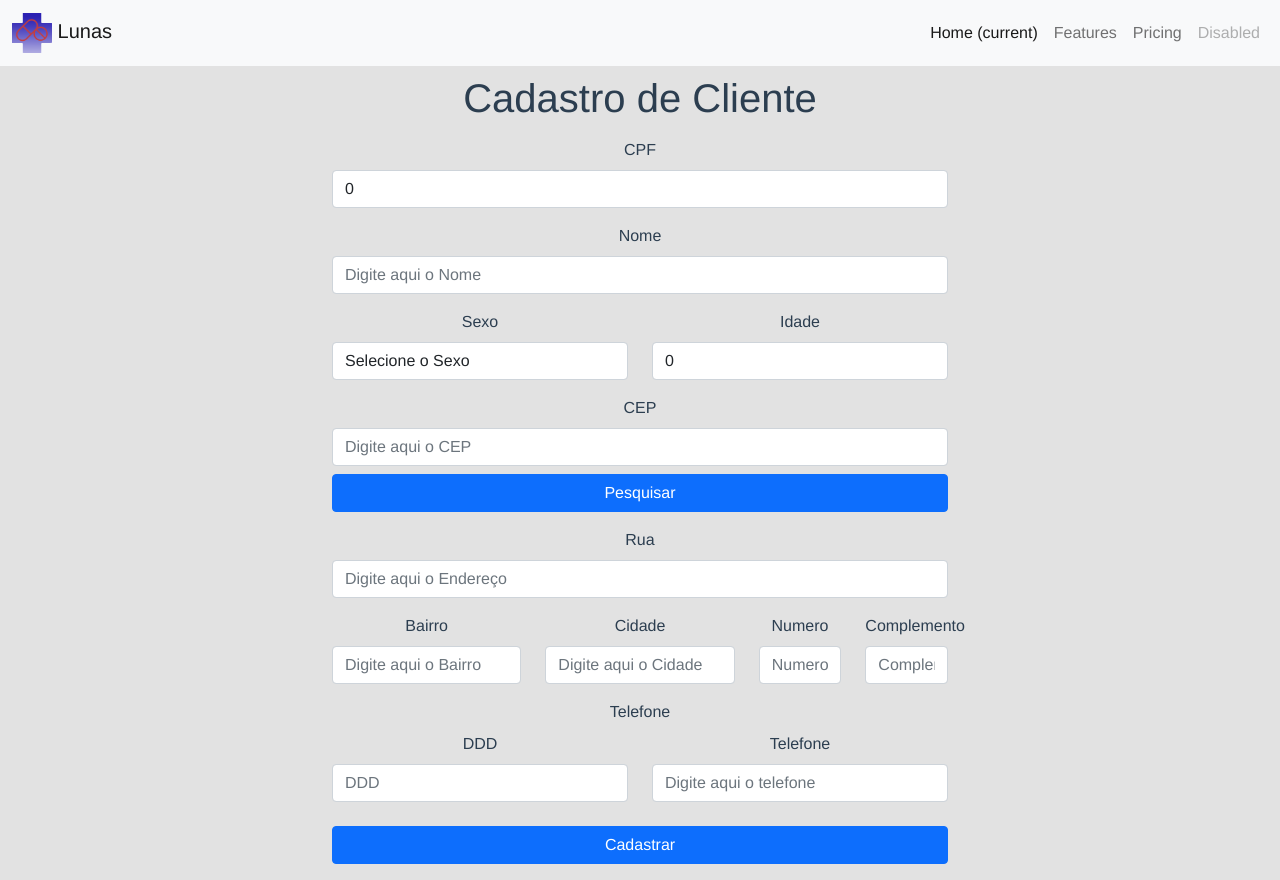
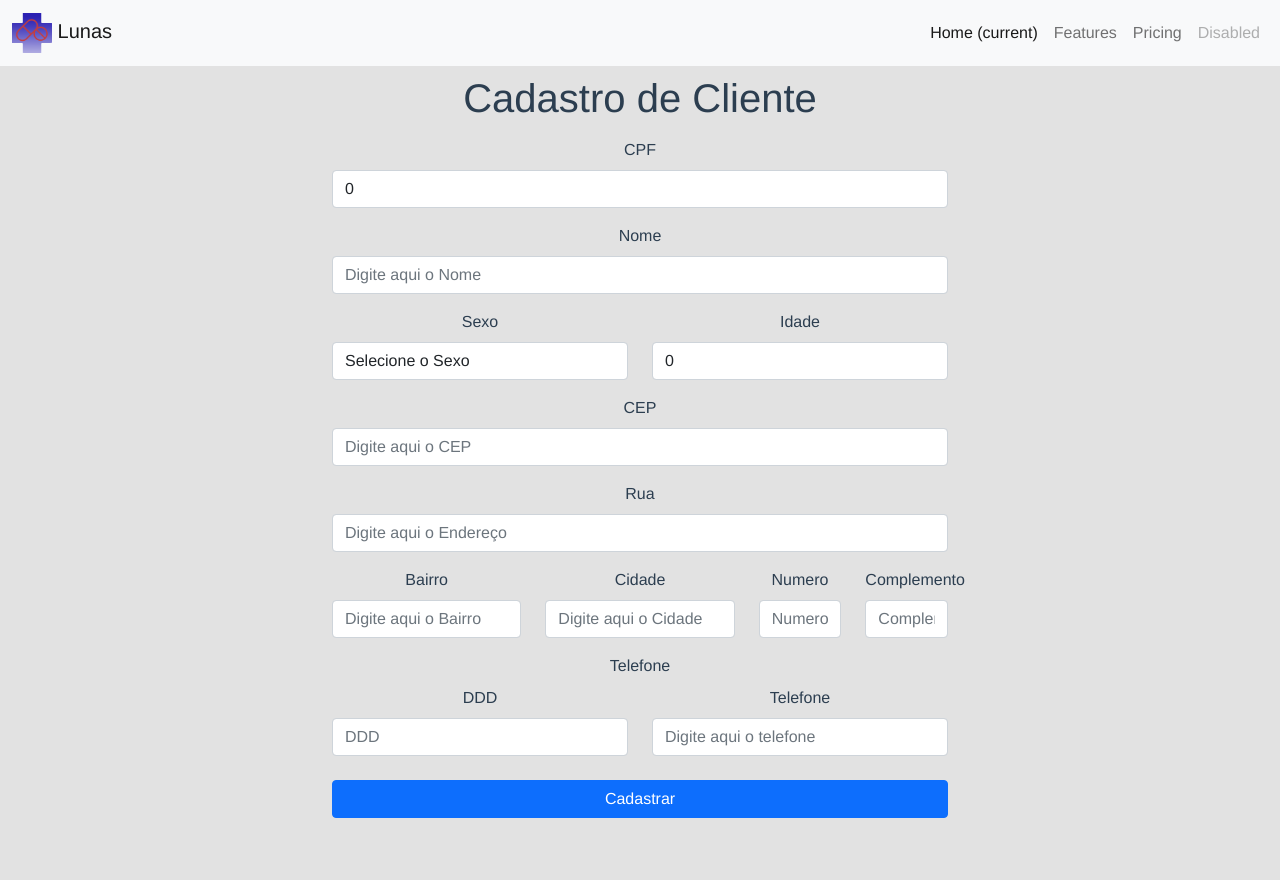
Before and after one commit to Dhiego777/FarmaciaLunas, a Vue app: page /#/CadastroCliente in a window 1280 px wide. After the commit the page ends 834 px from the top, so only its background shows below. Built offline with nearby package versions, Linux system fonts and the light colour scheme.

Commit message:
remotion of button

```diff
--- a/src/pages/CadastroCliente.vue
+++ b/src/pages/CadastroCliente.vue
@@ -54,15 +54,6 @@
           placeholder="Digite aqui o CEP"
           v-model="cep"
         />
-        <div class="d-grid gap-2 mt-2">
-          <button
-            type="button"
-            @click="getDetailsFromViaCep()"
-            class="btn btn-primary btn-block"
-          >
-            Pesquisar
-          </button>
-        </div>
       </div>
     </div>
     <div class="row d-flex justify-content-center">
@@ -170,8 +161,12 @@ export default {
       },
     };
   },
-  props: {
-    msg: String,
+  watch: {
+    cep: function(value) {
+      if (value.length === 8) {
+        this.getDetailsFromViaCep()
+      }
+    }
   },
   methods: {
     getDetailsFromViaCep: function () {
```
